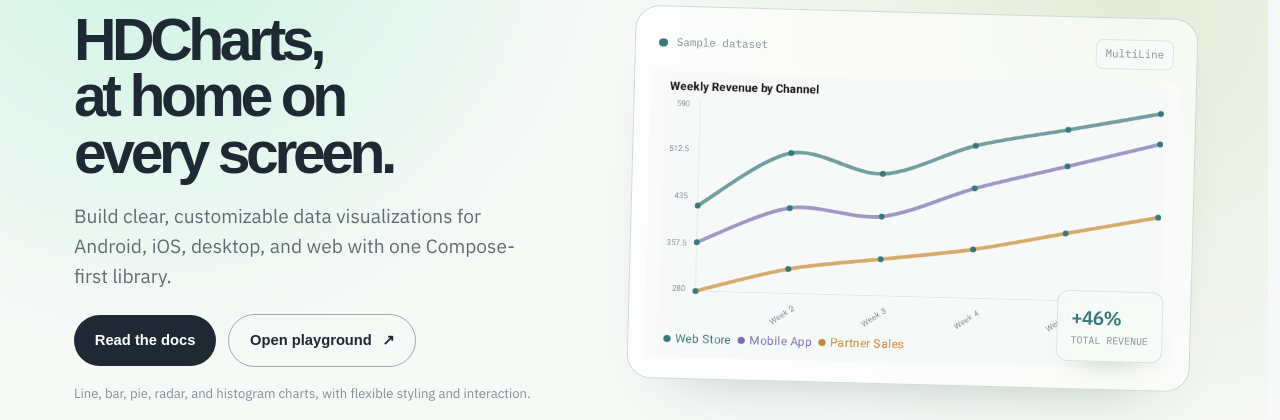
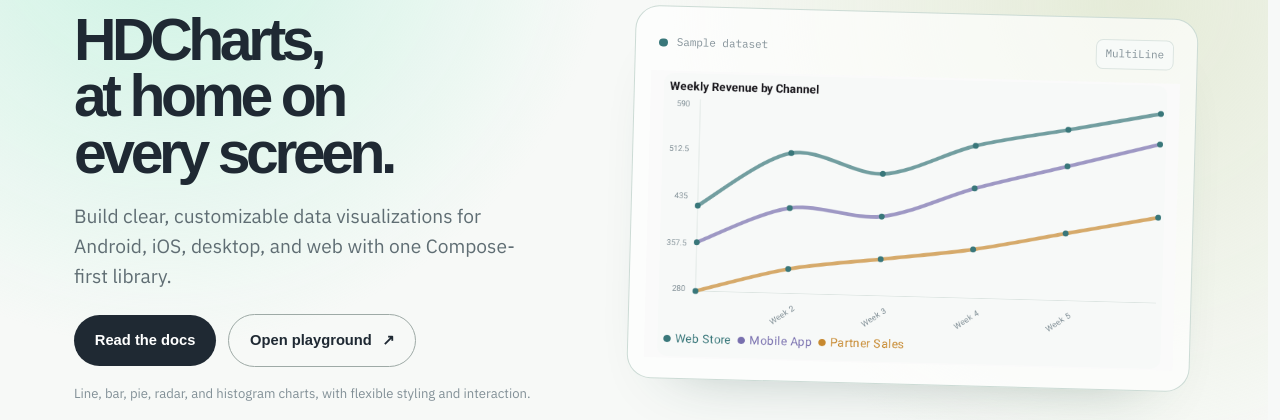
Before and after one commit to HDCharts/charts-docs, a Next.js app in the folder docs-app/: page / in a window 1280 px wide. Shown: the part 222-642 px from the top of the page. Built offline with nearby package versions, Linux system fonts and the light colour scheme; a web font is replaced by a local one.

Commit message:
docs(marketing): size the hero chart for the synced image and drop the metric badge (#99)

```diff
--- a/docs-app/app/globals.css
+++ b/docs-app/app/globals.css
@@ -755,32 +755,6 @@
   margin-top: 0.5rem;
 }
 
-.marketing-visual-metric {
-  position: absolute;
-  right: 1.7rem;
-  bottom: 1.7rem;
-  display: flex;
-  flex-direction: column;
-  padding: 0.7rem 0.85rem;
-  border: 1px solid #d6e5df;
-  border-radius: 0.7rem;
-  background: rgba(247, 252, 249, 0.9);
-  box-shadow: 0 1rem 2rem -1.5rem rgba(33, 75, 65, 0.45);
-}
-
-.marketing-visual-metric strong {
-  color: var(--marketing-aqua);
-  font-size: 1.2rem;
-  letter-spacing: -0.04em;
-}
-
-.marketing-visual-metric span {
-  color: var(--marketing-muted);
-  font-family: var(--font-mono);
-  font-size: 0.62rem;
-  text-transform: uppercase;
-}
-
 .marketing-section {
   padding: 6rem 0;
 }
--- a/docs-app/components/ChartHeroVisual.tsx
+++ b/docs-app/components/ChartHeroVisual.tsx
@@ -14,15 +14,10 @@
         className="marketing-hero-image"
         src="/charts-hero-chart.png"
         alt="A line chart rendered with HDCharts"
-        width={800}
-        height={440}
+        width={720}
+        height={390}
         priority
       />
-
-      <div className="marketing-visual-metric">
-        <strong>+46%</strong>
-        <span>total revenue</span>
-      </div>
     </div>
   );
 }
```
